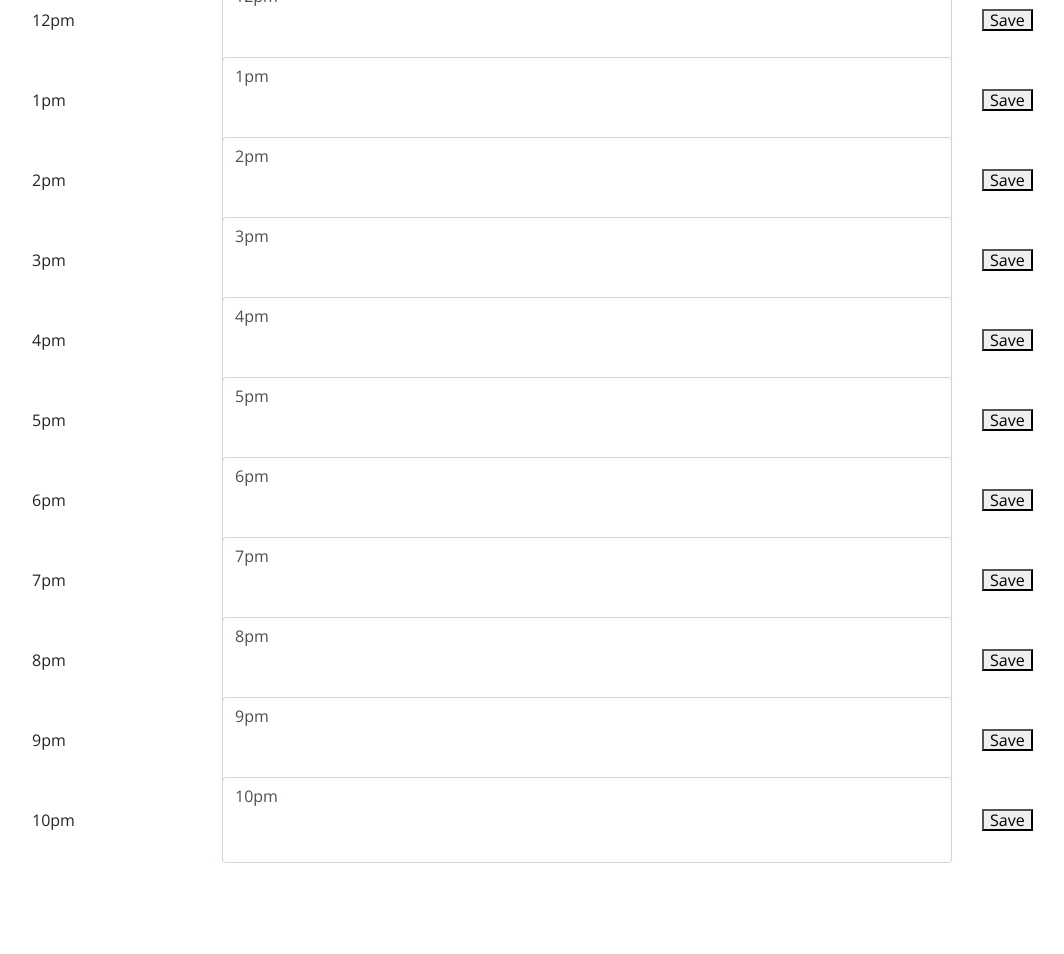
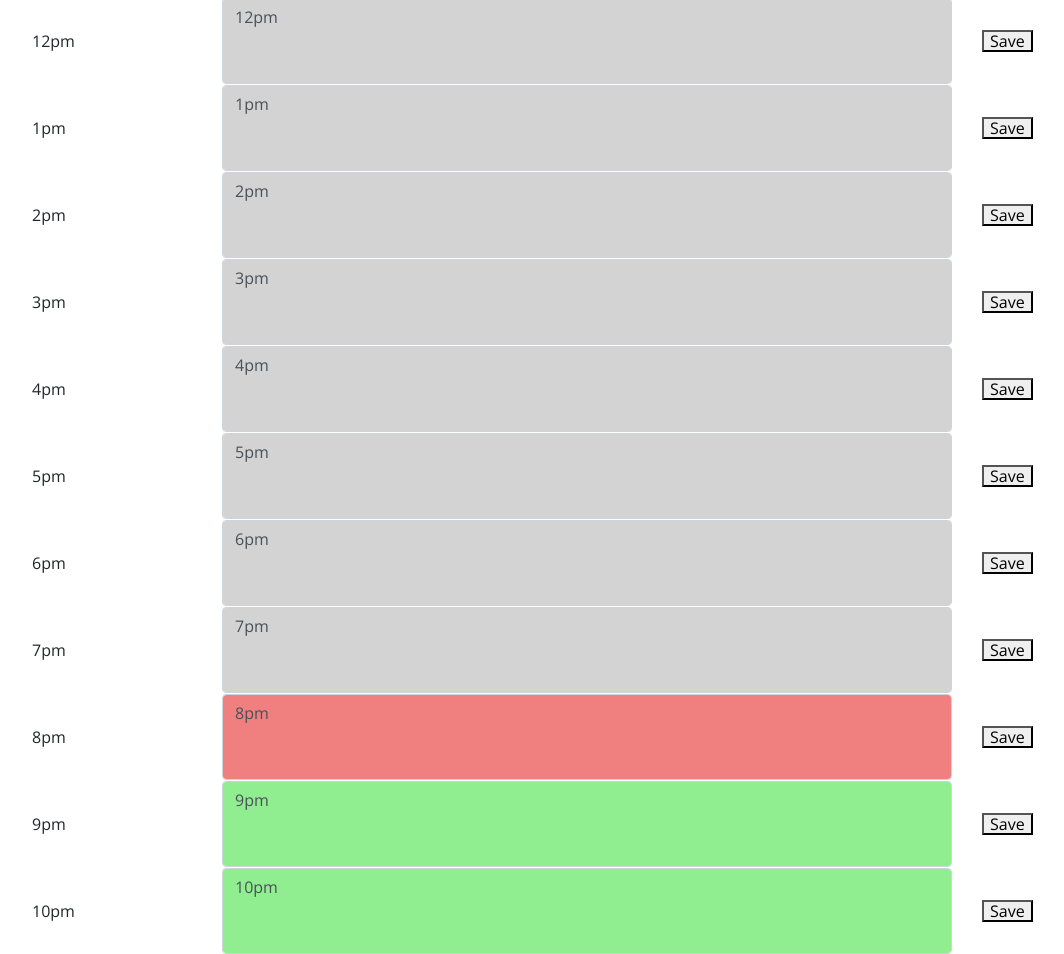
Before and after one commit to gurdeep-ninja/Work-Day-Scheduler, a plain HTML site: page index.html in a window 1280 px wide. Shown: the part 600-1554 px from the top of the page, without its empty margins (53-1117 px from the left). Before the commit the page ends 1463 px from the top, so only its background shows below. Drawn offline with nearby package versions, Linux system fonts and the light colour scheme.

Commit message:
added a function to add classes to element & updated stylesheet

```diff
--- a/css/style.css
+++ b/css/style.css
@@ -32,7 +32,6 @@ textarea {
 
 .row {
   white-space: pre-wrap;
-  height: 80px;
   border-top: 1px solid white;
 }
 
@@ -69,3 +68,14 @@ textarea {
   font-size: 20px;
   transition: all 0.3s ease-in-out;
 }
+
+.task-expired{
+  background-color:lightgray
+
+}
+.task-current{
+  background-color:lightcoral
+}
+.task-next{
+  background-color:lightgreen
+}
--- a/js/script.js
+++ b/js/script.js
@@ -1,21 +1,25 @@
 
+// Select the HTML element .container
 let scheduleEl = $(".container")
 
 // Select the HTML element #currentDay
 let elCurrentDay = $('#currentDay')
-// Get the current date and format it like "Thursday, Jan 5th ""
-var currentDay = moment().format("dddd, MMM Do");
 
-// change the text of elCurrentDay to the value of currentDay
-elCurrentDay.text(currentDay);
+// Get & store the current date using moment.js
+var currentDay = moment();
+
+// change the text of elCurrentDay to the value of currentDay and format it like "Thursday, Jan 5th ""
+elCurrentDay.text(currentDay.format("dddd, MMM Do"));
 
 
 // Loop through each item in the schedule array & create the html content
 schedule.forEach(function(element){
-    //console.log(element.hour)
+
+    // get the hour from the schedule task
+    var hour = element.hour
 
     //Create a html row using bootstrap class & ass data attribute called hour
-    let row = $(`<div class="row" data-hour=${element.hour}>`)
+    let row = $(`<div class="row" data-hour=${hour}>`)
 
     // column for time
     let divTime = $("<div>").addClass("col-2").addClass("my-auto")
@@ -38,6 +42,9 @@ schedule.forEach(function(element){
     // Append the saveButton to divSave
     divSave.append(saveButton)
 
+    // format the divText colour according to the time
+    formatColour(divText, hour)
+
     // append div* elements to the row
     row.append(divTime)
     row.append(divText)
@@ -45,5 +52,25 @@ schedule.forEach(function(element){
 
     // Append the row to scheduleEl (".container")
     scheduleEl.append(row)
-    console.log(divTime)
+
+
 })
+
+
+function formatColour(divText, hour){
+
+
+    console.log(divText)
+    // Get the current Hour
+    var thisHour = parseInt(currentDay.format("H"))
+
+    //console.log(`Hour: ${hour} thisHour: ${thisHour}`)
+
+    if (hour < thisHour) {
+        $(divText).find("textarea").addClass("task-expired")
+    } else if (hour == thisHour) {
+        $(divText).find("textarea").addClass("task-current")
+    } else {
+        $(divText).find("textarea").addClass("task-next")
+    }
+}
```
